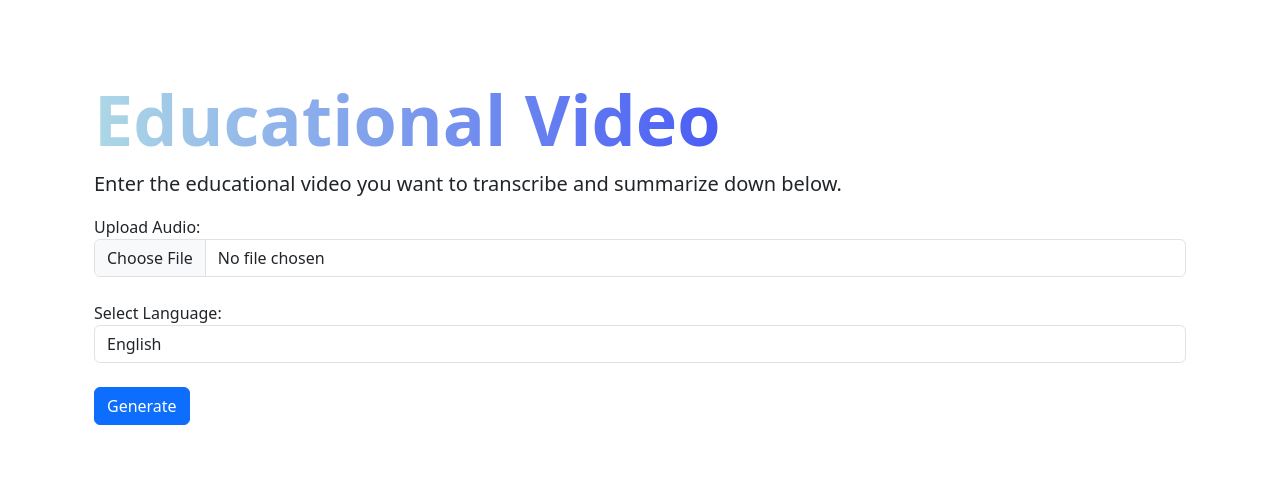
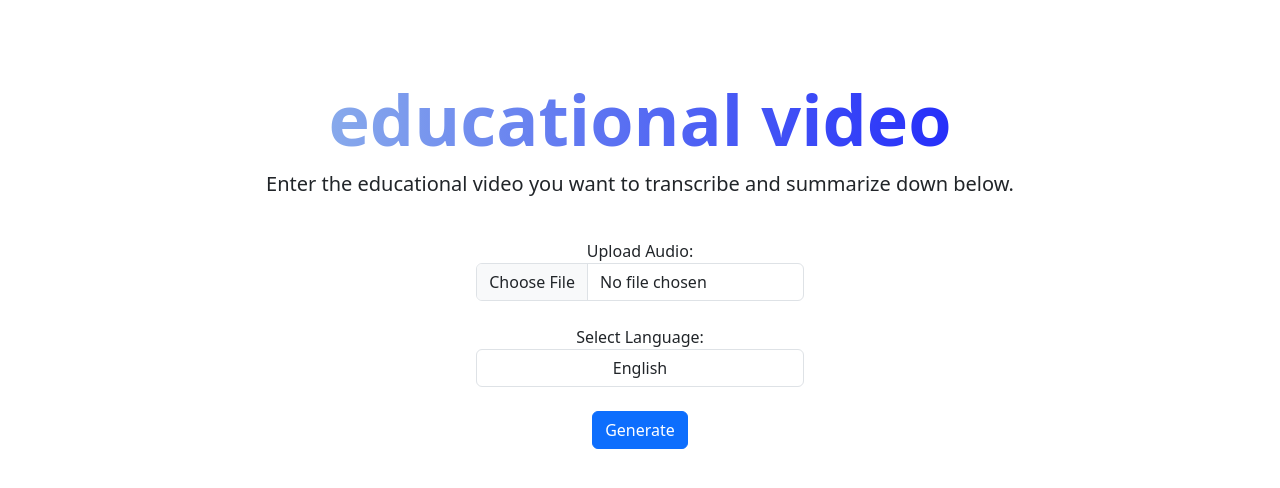
Before and after one commit to lucyqqi/goldenhacks, a Flask app: page /demo in a window 1280 px wide. Shown: the part 56-544 px from the top of the page. Run offline with Flask 3, Linux system fonts and the light colour scheme; some libraries are stand-ins or nearby versions.

Commit message:
editted demo

```diff
--- a/frontend_stuff/templates/demo.html
+++ b/frontend_stuff/templates/demo.html
@@ -1,25 +1,32 @@
 {% extends 'layout.html' %}
 
 {% block body %}
-<h1 class="display-4" style="background: linear-gradient(to right, lightblue, blue); font-size: 70px; -webkit-background-clip: text; background-clip: text; color: transparent; font-weight: bold;">Educational Video</h1>
+<center>
+<h1 class="display-4" style="background: linear-gradient(to right, lightblue, blue); font-size: 70px; -webkit-background-clip: text; background-clip: text; color: transparent; font-weight: bold;">educational video</h1>
     <p class="lead">Enter the educational video you want to transcribe and summarize down below.</p>
+
+    <br>
 
     <form action="/process" method="POST" enctype="multipart/form-data">
         <div class="form-group">
             <label for="videoUpload">Upload Audio:</label>
-            <input type="file" class="form-control" id="videoUpload" name="video">
+            <input type="file" style="width: 30%" class="form-control" id="videoUpload" name="video">
         </div>
         <br>
         <div class="form-group">
             <label for="languageSelect">Select Language:</label>
-            <select class="form-control" id="languageSelect" name="language">
-                <option value="english">English</option>
-                <option value="french">French</option>
+
+            <select class="form-control" id="languageSelect" name="language" style="width: 30%; font-weight: 300px; text-align: center;">
+                <option value="english" style="text-align: center; font-weight: 300;">English</option>
+                <option value="french"> French</option>
                 <option value="chinese">Chinese</option>
+
             </select>
         </div>
+
 
         <br>
         <a class="btn btn-primary" href="/summary" role="button">Generate</a>
     </form>
+</center>
 {% endblock %}
```
